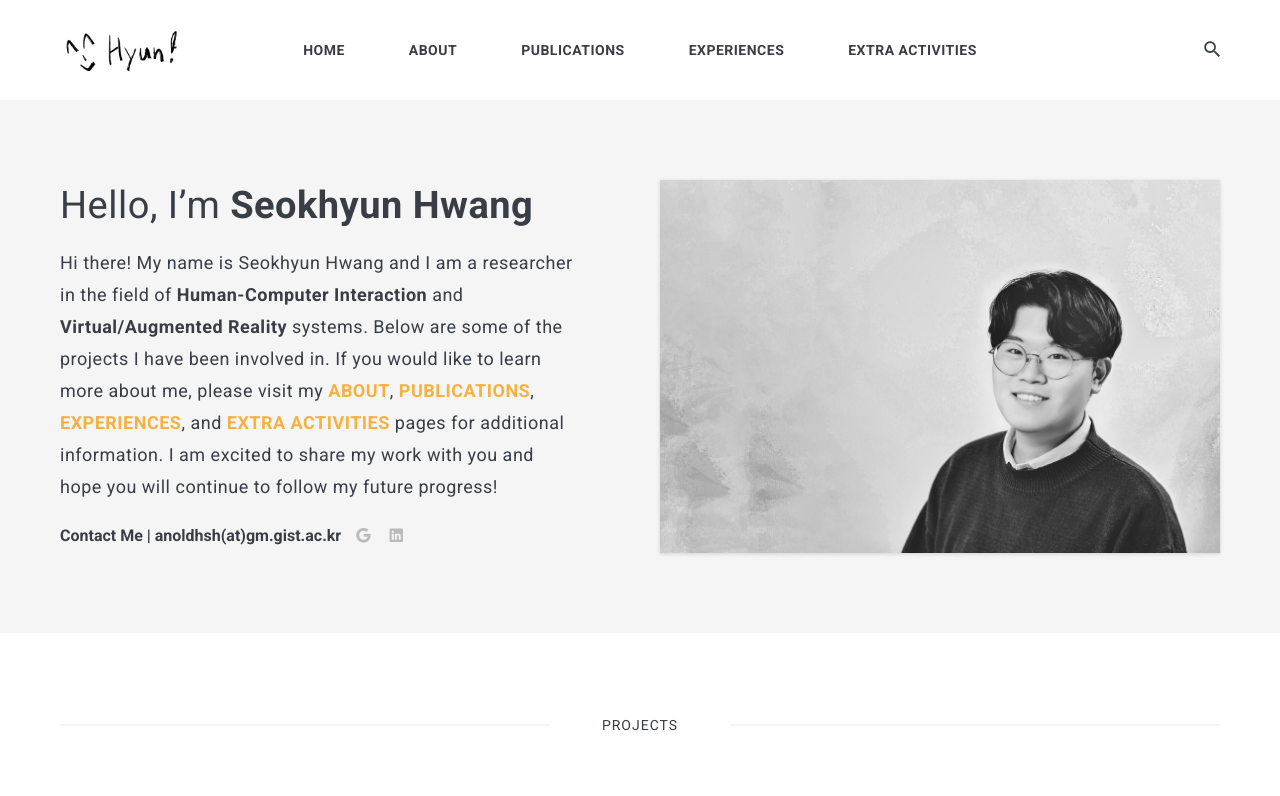
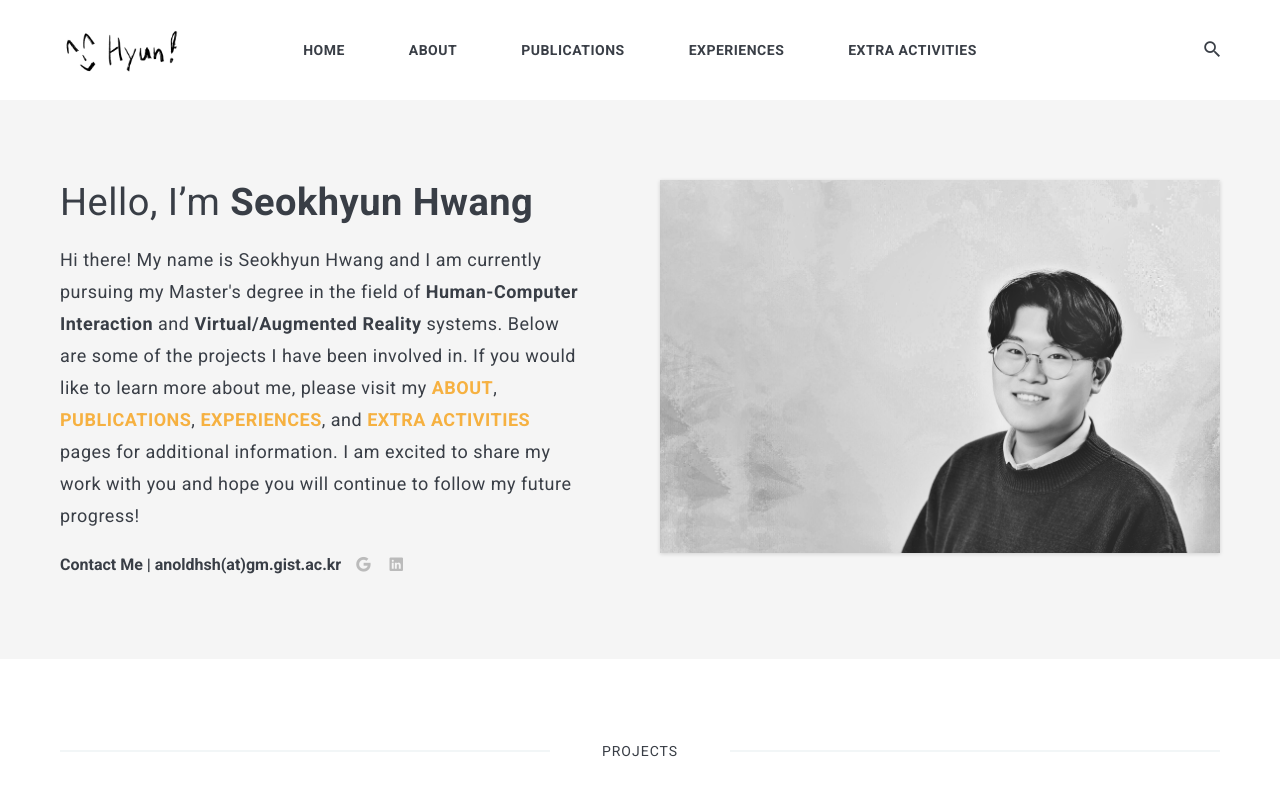
Before and after one commit to anoldhsh/anoldhsh.github.io, a Jekyll site: the page built from index.html, in a window 1280 px wide and 900 px high, cut to the strip 0-813 px from the top of the window. Shown: the top 796 px of the strip. Built offline with Jekyll 4.4.1, drawn with Linux system fonts in a browser that asks for light colours; nearby versions of some CDN libraries; the list of posts is cut into pages by our own code.

Commit message:
Add Master's degree

```diff
--- a/_data/settings.yml
+++ b/_data/settings.yml
@@ -11,7 +11,7 @@ author:
   name: Seokhyun Hwang
   image: Intro.jpeg
   say-hello: Hello, I’m <strong>Seokhyun Hwang</strong>
-  bio: Hi there! My name is Seokhyun Hwang and I am a researcher in the field of <strong>Human-Computer Interaction</strong> and <strong>Virtual/Augmented Reality</strong> systems. Below are some of the projects I have been involved in. If you would like to learn more about me, please visit my <a href=/ABOUT><strong>ABOUT</strong></a>, <a href=/PUBLICATIONS><strong>PUBLICATIONS</strong></a>, <a href=/EXPERIENCES><strong>EXPERIENCES</strong></a>, and <a href=/EXTRAS><strong>EXTRA ACTIVITIES</strong></a> pages for additional information. I am excited to share my work with you and hope you will continue to follow my future progress!
+  bio: Hi there! My name is Seokhyun Hwang and I am currently pursuing my Master's degree in the field of <strong>Human-Computer Interaction</strong> and <strong>Virtual/Augmented Reality</strong> systems. Below are some of the projects I have been involved in. If you would like to learn more about me, please visit my <a href=/ABOUT><strong>ABOUT</strong></a>, <a href=/PUBLICATIONS><strong>PUBLICATIONS</strong></a>, <a href=/EXPERIENCES><strong>EXPERIENCES</strong></a>, and <a href=/EXTRAS><strong>EXTRA ACTIVITIES</strong></a> pages for additional information. I am excited to share my work with you and hope you will continue to follow my future progress!
 
 #-------------------------------
 # Contact links
```
